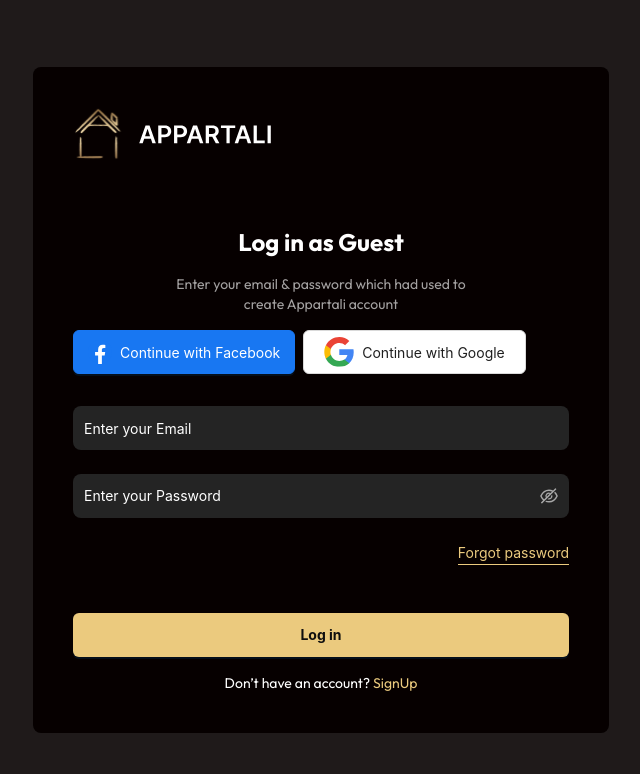
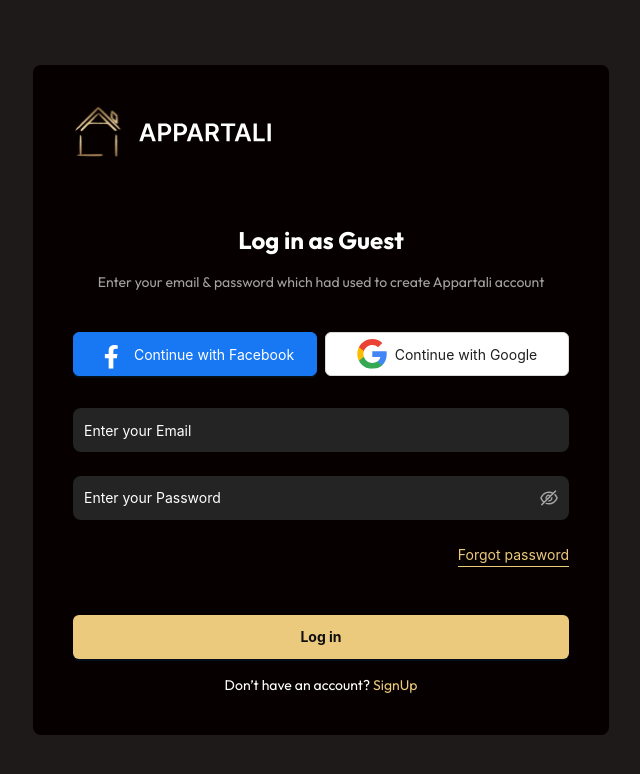
Before and after one commit to Mahedihasanimam/appartly-frontend, a Next.js app: page /auth/GuestLogin in a window 1280 px wide. Shown: the top 774 px of the page, without its empty margins (319-959 px from the left). Built offline with nearby package versions, Linux system fonts and the light colour scheme.

Commit message:
modify guest login accroding testing result

```diff
--- a/src/app/(mainlayout)/showAllReview/page.jsx
+++ b/src/app/(mainlayout)/showAllReview/page.jsx
@@ -348,14 +348,14 @@ const Page = () => {
                     </p>
                   </div>
                          {/* Message Button */}
-             <Link href={"/message"}	>
+             {/* <Link href={"/message"}	>
              <Button
               style={{backgroundColor: "#EBCA7E",width: "240px",height: "44px", color: "#000000"}}
                 type="primary"
                 className=" border-none text-black font-bold"
               >
                 Message
-              </Button></Link>
+              </Button></Link> */}
                 </div>
               </div>
             </div>
--- a/src/app/auth/GuestLogin/page.jsx
+++ b/src/app/auth/GuestLogin/page.jsx
@@ -40,14 +40,14 @@ const GuestLogin = ({
   };
 
   return (
-    <div className="flex justify-center items-center min-h-screen bg-[#FFFFFF1A]">
+    <div className="flex justify-center items-center min-h-screen bg-[#FFFFFF1A] ">
       <div className="bg-[#060000] p-[40px] w-full max-w-xl rounded-lg space-y-4">
         <Image src={logo} alt="Logo" className="mb-4" height={200} width={200} />
         <h2 className="text-2xl font-bold text-center text-white pt-12">{title}</h2>
-        <p className="text-[#FFFFFFE5] text-center max-w-xs mx-auto opacity-70 text-sm">{description}</p>
+        <p className="text-[#FFFFFFE5] text-center max-w-2xl mx-auto opacity-70 text-sm">{description}</p>
 
         {showSocialButtons && (
-          <Space className="pb-4">
+          <Space className="pb-4 w-full pt-6">
             <Button
               type="primary"
               className="w-full flex items-center justify-center"
```
